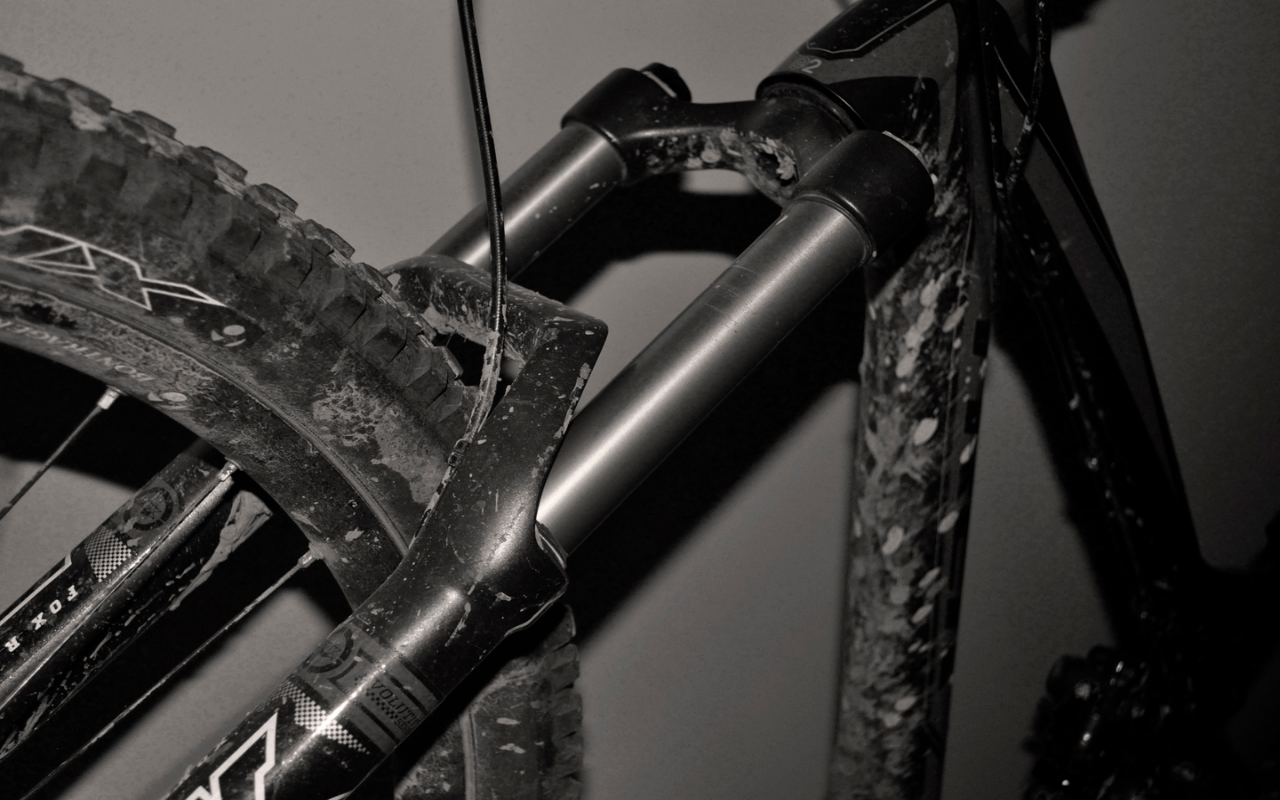
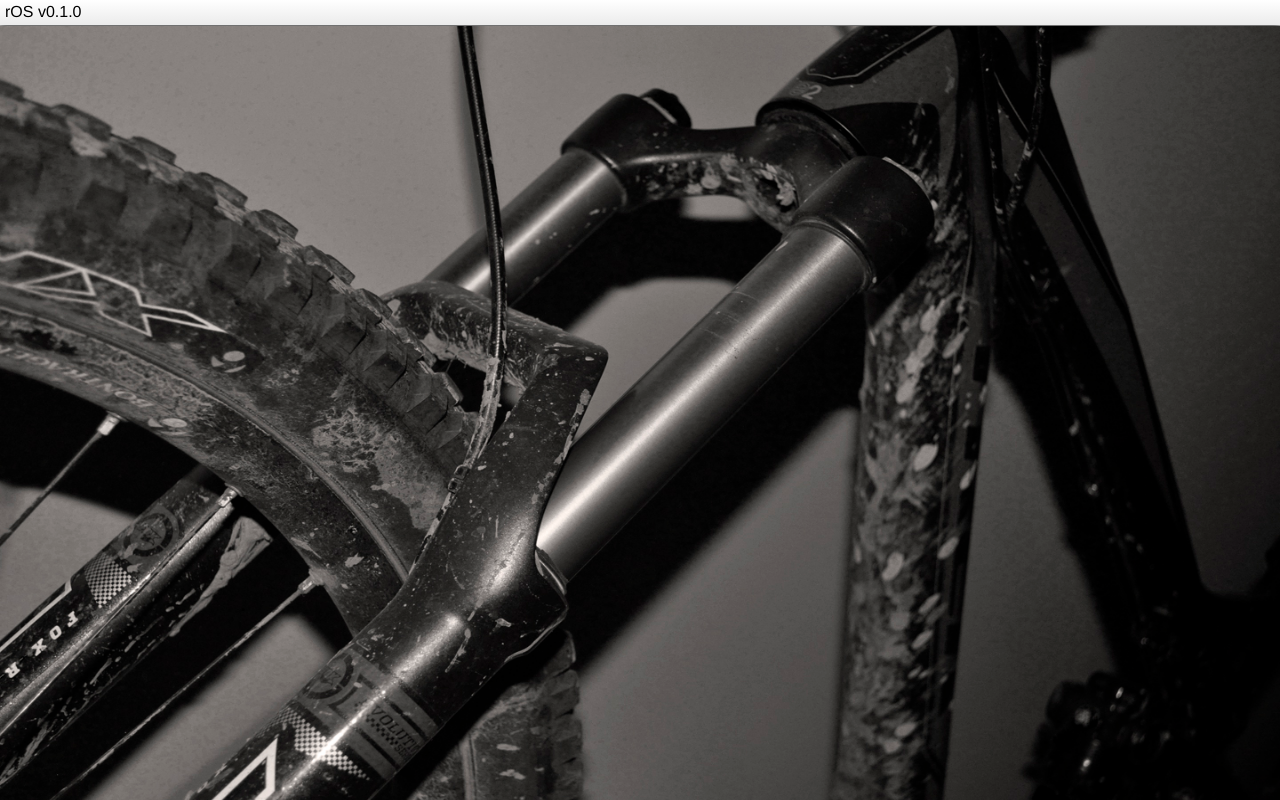
Before and after one commit to aapis/HTML5OS, a plain HTML site: page index.html in a window 1280 px wide. Drawn offline with Linux system fonts and the light colour scheme; files whose address does not match are found by name.

Commit message:
Added a stack, modified the UI
Not sure where I'm going with this yet, but I feel like this is a step
in a direction.

```diff
--- a/index.html
+++ b/index.html
@@ -22,6 +22,8 @@
 
 
 	<!-- Core -->
+	<script src="library/core/javascript/stack.js"></script>
+	<script src="library/core/javascript/window.js"></script>
 	<script src="library/core/javascript/ui.js"></script>
 	<script src="library/core/javascript/error.js"></script>
 	<script src="library/core/javascript/main.js"></script>
--- a/library/core/javascript/error.js
+++ b/library/core/javascript/error.js
@@ -11,13 +11,26 @@
 
  Error.prototype = {
  	constructor: Error,
+ 	types: [],
+ 	DEBUG: true,
 
  	init: function(){
  		this.types = [
  			'GENERIC',
  			'WARNING',
  			'FATAL_ERROR',
-
  		];
  	},
+
+ 	log: function(message, type){
+		if(undefined === type)
+			type = this.types[0];
+
+		if(undefined === message)
+			message = 'Application threw a generic error.  No more information is available.';
+
+		if(this.DEBUG_MODE){
+			console.warn('DEBUG: '+ '['+ type +']'+ message);
+		}
+ 	},
  }
--- a/library/core/javascript/main.js
+++ b/library/core/javascript/main.js
@@ -18,10 +18,20 @@
 	 */
 	rOS.prototype = {
 		constructor: rOS,
+		_context: 'main',
 
 		init: function(element, options){
 			//set version number
 			this.Version = '0.1.0';
+
+			//setup the stack
+			this.Stack = new Stack(this._context);
+
+			//Window manager class setup
+			this.Window = new Window();
+
+			//Error class setup
+			this.Error = new Error();
 
 			//Utility class setup
 			this.Util = new Util(this.Version);
@@ -32,7 +42,7 @@
 
 		load: function(path, file){
 			if(!path || !file)
-				this.Error('Invalid file or path');
+				this.Error.log('Invalid file or path');
 
 
 		},
--- /dev/null
+++ b/library/core/javascript/stack.js
@@ -0,0 +1,77 @@
+/*
+ * --------------------------------------------------
+ * Class: rOS Stack Manager
+ * Application stack
+ * --------------------------------------------------
+ */
+
+ var Stack = function(type){
+	this.init(type);
+ };
+
+ Stack.prototype = {
+	constructor: Stack,
+	stack: [],
+	type: null,
+
+	init: function(type){
+		this.type = type;
+
+		this.stack[this.type] = [];
+	},
+
+	/**
+	 * [push Add something to the stack]
+	 * @param  {[type]} name [description]
+	 * @return {[type]}      [description]
+	 */
+	push: function(name, value){
+		return this.stack[this.type].push({'name': name, 'value': value});
+	},
+
+	/**
+	 * [pop Remove something from the stack]
+	 * @return {[type]} [description]
+	 */
+	pop: function(name){
+		for(var key in this.stack[this.type]){
+			var tmp = this.stack[this.type][key];
+
+			if(name == tmp.name){
+				this.stack[this.type].splice(key, 1);
+			}
+		}
+
+		return this.stack;
+	},
+
+	/**
+	 * [drop Drop a single stack]
+	 * @param  {[type]} type [description]
+	 * @return {[type]}      [description]
+	 */
+	drop: function(type){
+		for(var key in this.stack){
+			if(name == this.stack[key]){
+				this.stack.splice(key, 1);
+			}
+		}
+
+		return this.stack;
+	},
+
+	/**
+	 * [trace Debug the stack]
+	 * @return {[type]} [description]
+	 */
+	trace: function(){
+		var StackTrace = {};
+
+		StackTrace.type = this.type;
+		StackTrace.stack = this.stack[this.type];
+
+		return StackTrace;
+	},
+
+
+ }
--- a/library/core/javascript/ui.js
+++ b/library/core/javascript/ui.js
@@ -11,24 +11,31 @@
 
  Util.prototype = {
 	constructor: Util,
+	_context: 'Util',
 	App: {},
+	Stack: {},
 
 	init: function(version){
 		this.App.RootPath = document.location.protocol + '//'+ document.location.hostname + document.location.pathname;
 		this.App.Name = 'rOS v'+ version;
+
+		this.Stack = new Stack(this._context);
+		this.Stack.push('test', 'val');
+		this.Stack.push('test2', 'wump');
+		console.log(this.Stack.trace());
 
 		this.UI._render(version, this.App);
 	},
 
 	/*
 	 * Class: Util.UI
-	 *
 	 */
 	UI: {
 		contextMenu: [],
 		mainMenu: [],
 		backgroundImg: {},
 		ContextMenuOptions: {},
+		_context: 'UI',
 
 		_resetScreen: function(){
 			var elementsToClear = document.body.querySelectorAll('*:not(script)');
@@ -68,11 +75,13 @@
 			var App = this.App;
 
 			App.BackgroundImage.onload = function(){
-				App.Context.drawImage(App.BackgroundImage, 0, 0, App.Object.width, App.Object.height);
+				App.Context.drawImage(App.BackgroundImage, 0, 26, App.Object.width, App.Object.height);
 			};
 
 			//set the default background image
 			App.BackgroundImage.src = App.RootPath + 'library/core/images/wallpapers/default.jpg';
+
+			return this;
 		},
 
 		_drawMainMenuMARKUP_VERSION: function(){
@@ -129,6 +138,8 @@
 			}catch(Exception){
 				console.log(Exception);
 			}
+
+			return this;
 		},
 
 		_attachListeners: function(){
--- /dev/null
+++ b/library/core/javascript/window.js
@@ -0,0 +1,24 @@
+/*
+ * --------------------------------------------------
+ * Class: rOS Window Manager
+ * Create, modify and destroy app windows
+ * --------------------------------------------------
+ */
+
+ var Window = function(evt){
+	this.init(evt);
+ };
+
+ Window.prototype = {
+	constructor: Window,
+
+	init: function(evt){
+		this._draw(evt);
+	},
+
+
+
+	_draw: function(evt){
+		console.log(evt);
+	},
+ }
```
